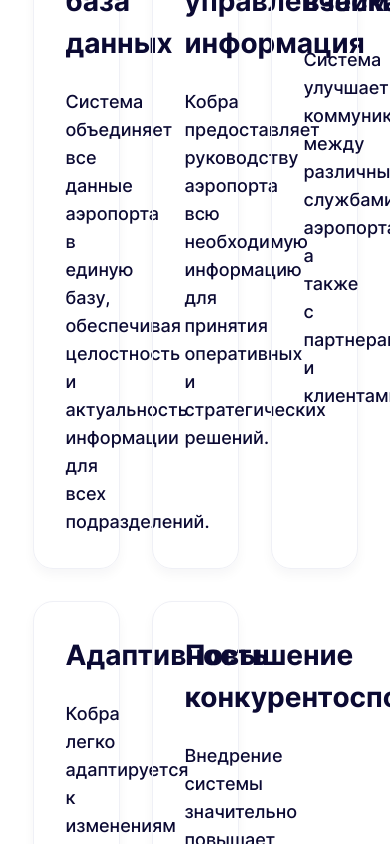
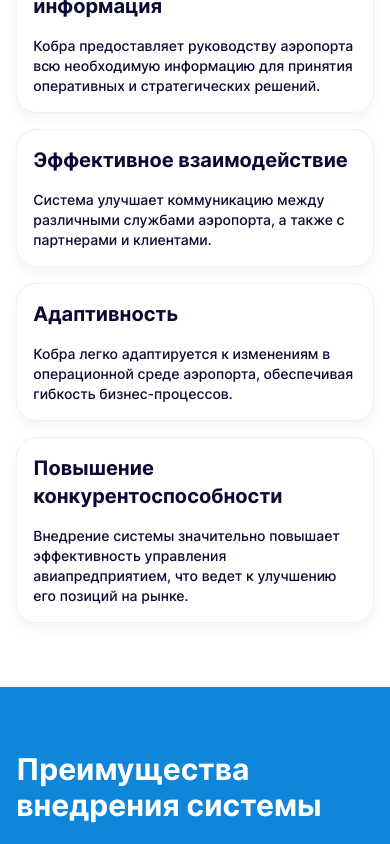
Before and after one commit to VladimirEscolta/GST, a React (Create React App) app: page /cobra in a window 390 px wide. Shown: the part 2380-3224 px from the top of the page. Built offline with nearby package versions, Linux system fonts and the light colour scheme.

Commit message:
add GridBlock mobile

```diff
--- a/src/components/CheckboxBlock.jsx
+++ b/src/components/CheckboxBlock.jsx
@@ -4,10 +4,10 @@
 const CheckboxBlock = ({data}) => {
   return (
     <div className="text-gst-text bg-white">
-      <div className="flex flex-col w-11/12 sm:w-10/12 mx-auto py-20 sm:py-24">
+      <div className="flex flex-col w-11/12 sm:w-10/12 mx-auto py-16 sm:py-24">
         <p className="font-bold text-3xl sm:text-5xl">{data.name}</p>
         {data.header && <p className="mt-8 sm:mt-12 text-sm sm:text-xl font-medium">{data.header}</p>}
-        <div className="mt-8 sm:mt-12 grid grid-cols sm:grid-cols-2 gap-4 sm:gap-8">
+        <div className="mt-8 sm:mt-12 grid grid-cols-1 sm:grid-cols-2 gap-4 sm:gap-8">
           {data.data.map(item => (
             <div key={item} className="flex items-center h-24 sm:h-32 bg-white rounded-gst20 border border-[#EEEEEE] shadow-[0_6px_12px_0_#14142B0A] sm:shadow-[0_24px_44px_0_#14142B0A]">
               <div className="mx-4 sm:mx-8"><CheckBlueIcon className="w-9 sm:w-[44px]"/></div>
--- a/src/components/GridBlock.jsx
+++ b/src/components/GridBlock.jsx
@@ -34,32 +34,32 @@
   }
 
   const sizesHeader = {
-    md: 'text-gst28 font-bold leading-gst42',
-    sm: 'text-2xl font-semibold',
+    md: 'text-xl sm:text-gst28 sm:leading-gst42 font-bold',
+    sm: 'text-lg sm:text-2xl font-semibold',
   }
 
   const sizesText = {
-    md: 'text-lg font-medium',
-    sm: 'text-xl font-medium',
+    md: 'text-sm sm:text-lg font-medium',
+    sm: 'text-base sm:text-xl font-medium',
   }
 
   const sizesShadow = {
     normal: 'shadow-[0_6px_12px_0_#14142B0A]',
-    big: 'shadow-[0_24px_44px_0_#14142B0A]',
+    big: 'shadow-[0_6px_12px_0_#14142B0A] sm:shadow-[0_24px_44px_0_#14142B0A]',
   }
 
   return (
     <div className={`${themeColor[theme]}`}>
-      <div className="w-10/12 mx-auto py-24 flex flex-col justify-between">
-        <p className="text-5xl font-bold">{data.name}</p>
-        <div className="mt-14 grid grid-cols-3 gap-8">
+      <div className="w-11/12 sm:w-10/12 mx-auto py-16 sm:py-24 flex flex-col justify-between">
+        <p className="text-3xl sm:text-5xl font-bold">{data.name}</p>
+        <div className="mt-10 sm:mt-14 grid grid-cols-1 sm:grid-cols-3 gap-4 sm:gap-8">
           {data.data.map(item => (
             <div key={item.header}
-                 className={`${className} ${alignBlock[align]} ${themeColorText[theme]} ${sizesShadow[shadow]} p-8 flex flex-col rounded-gst20 border`}>
+                 className={`${className} ${alignBlock[align]} ${themeColorText[theme]} ${sizesShadow[shadow]} p-4 sm:p-8 flex flex-col rounded-gst20 border`}>
               {item.icon && <p className={colorIcon}>{item.icon}</p>}
               <p
-                className={`${item.icon && 'mt-6'} ${sizesHeader[size]} ${width} ${alignText[align]}`}>{item.header}</p>
-              {item.text && <p className={`${sizesText[size]} ${width2} ${alignText[align]} mt-6`}>{item.text}</p>}
+                className={`${item.icon && 'mt-4 sm:mt-6'} ${sizesHeader[size]} ${width} ${alignText[align]}`}>{item.header}</p>
+              {item.text && <p className={`${sizesText[size]} ${width2} ${alignText[align]} mt-4 sm:mt-6`}>{item.text}</p>}
             </div>
           ))}
         </div>
--- a/src/components/Header/index.jsx
+++ b/src/components/Header/index.jsx
@@ -37,7 +37,7 @@
             {modalMenu && <div ref={ref}><ModalMenu/></div>}
             {/*<div ref={ref}><ModalMenu/></div>*/}
           </div>
-          <a className="" href="/contacts" target="_blank">Контакты</a>
+          <a className="" href="/contacts">Контакты</a>
         </div>
         <Button size={'sm'} children={'Связаться с нами'} href={'/'} arrow={'without'}/>
       </div>
--- a/src/pages/About/index.jsx
+++ b/src/pages/About/index.jsx
@@ -30,7 +30,7 @@
     <>
       <CompanyBlock/>
       <SpecializationBlock/>
-      <GridBlock data={dataExpertise} align={'center'} className={'h-80 justify-center'} width={'w-80'} size={'sm'} colorIcon={'text-gst-main'}/>
+      <GridBlock data={dataExpertise} align={'center'} className={'h-60 sm:h-80 justify-center'} width={''} size={'sm'} colorIcon={'text-gst-main'}/>
       <DiscussBlock/>
     </>
   );
--- a/src/pages/AksiomaElectric/index.jsx
+++ b/src/pages/AksiomaElectric/index.jsx
@@ -75,7 +75,7 @@
     <>
       <MainSectionBlock data={dataMain}/>
       <GridBlock data={dataKeyAdvantages}/>
-      <GridBlock data={dataResult} theme={'color'} size={'sm'}/>
+      <GridBlock data={dataResult} className={'h-24 sm:h-auto justify-center sm:justify-start'} theme={'color'} size={'sm'}/>
       <CheckboxBlock data={dataTasks}/>
       <ItBlock/>
       <ProductsBlock/>
--- a/src/pages/AksiomaEstate/index.jsx
+++ b/src/pages/AksiomaEstate/index.jsx
@@ -81,7 +81,7 @@
       <GridBlock data={dataKeyAdvantages}/>
       <ItBlock/>
       <CheckboxBlock data={dataTasks}/>
-      <GridBlock data={dataResult} theme={'color'} size={'sm'}/>
+      <GridBlock data={dataResult} className={'h-32 sm:h-auto justify-center sm:justify-start'} theme={'color'} size={'sm'}/>
       <ProductsBlock/>
       <DiscussBlock/>
     </>
--- a/src/pages/AksiomaOilgas/index.jsx
+++ b/src/pages/AksiomaOilgas/index.jsx
@@ -73,7 +73,7 @@
       <GridBlock data={dataKeyAdvantages}/>
       <ItBlock/>
       <CheckboxBlock data={dataTasks}/>
-      <GridBlock data={dataResult} theme={'color'} size={'sm'}/>
+      <GridBlock data={dataResult} className={'h-32 sm:h-auto justify-center sm:justify-start'} theme={'color'} size={'sm'}/>
       <ProductsBlock/>
       <DiscussBlock/>
     </>
--- a/src/pages/AksiomaService/index.jsx
+++ b/src/pages/AksiomaService/index.jsx
@@ -79,7 +79,7 @@
       <GridBlock data={dataKeyAdvantages}/>
       <ItBlock/>
       <CheckboxBlock data={dataTasks}/>
-      <GridBlock data={dataResult} theme={'color'} size={'sm'}/>
+      <GridBlock data={dataResult} className={'h-32 sm:h-auto justify-center sm:justify-start'} theme={'color'} size={'sm'}/>
       <ProductsBlock/>
       <DiscussBlock/>
     </>
--- a/src/pages/Main/index.jsx
+++ b/src/pages/Main/index.jsx
@@ -34,7 +34,7 @@
       <KeyFunctionsBlock/>
       <CallbackBlock/>
       <AdvantagesBlock/>
-      <GridBlock data={dataExpertise} align={'center'} className={'h-80 justify-center'} width={'w-80'} theme={'color'}
+      <GridBlock data={dataExpertise} align={'center'} className={'h-60 sm:h-80 justify-center'} width={''} theme={'color'}
                  color={'bg-main-gradient'} size={'sm'}/>
     </>
   );
```
